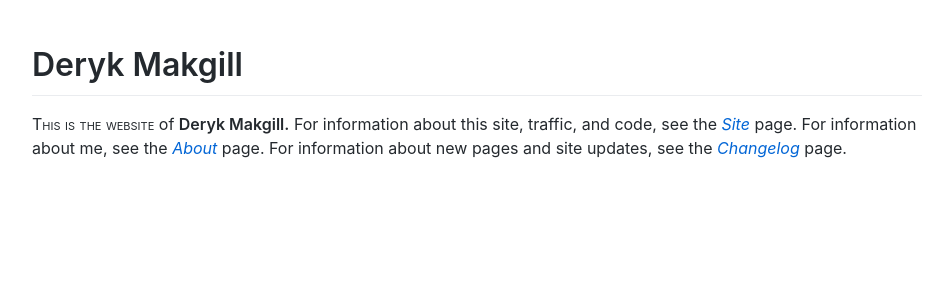
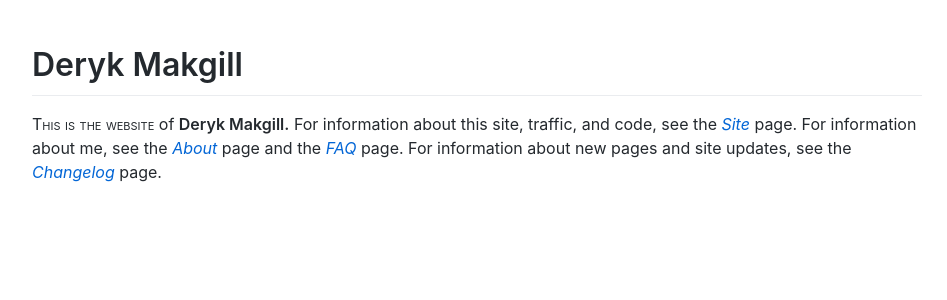
Before and after one commit to derykmakgill/mkg, a Jekyll site: the page built from index.md, in a window 1280 px wide. Shown: the top 300 px of the page, without its empty margins (163-1110 px from the left). Built offline with Jekyll 4.4.1, drawn with Linux system fonts in a browser that asks for light colours.

Commit message:
Update index.md

```diff
--- a/index.md
+++ b/index.md
@@ -3,4 +3,4 @@ layout: page
 title: Deryk Makgill
 ---
 
-<span style="font-variant: small-caps;">This is the website</span> of **Deryk Makgill.** For information about this site, traffic, and code, see the *[Site](/about/site)* page. For information about me, see the *[About](/about/deryk)* page. For information about new pages and site updates, see the *[Changelog](/changes)* page.
+<span style="font-variant: small-caps;">This is the website</span> of **Deryk Makgill.** For information about this site, traffic, and code, see the *[Site](/about/site)* page. For information about me, see the *[About](/about/deryk)* page and the *[FAQ](/about/faq)* page. For information about new pages and site updates, see the *[Changelog](/changes)* page.
```
